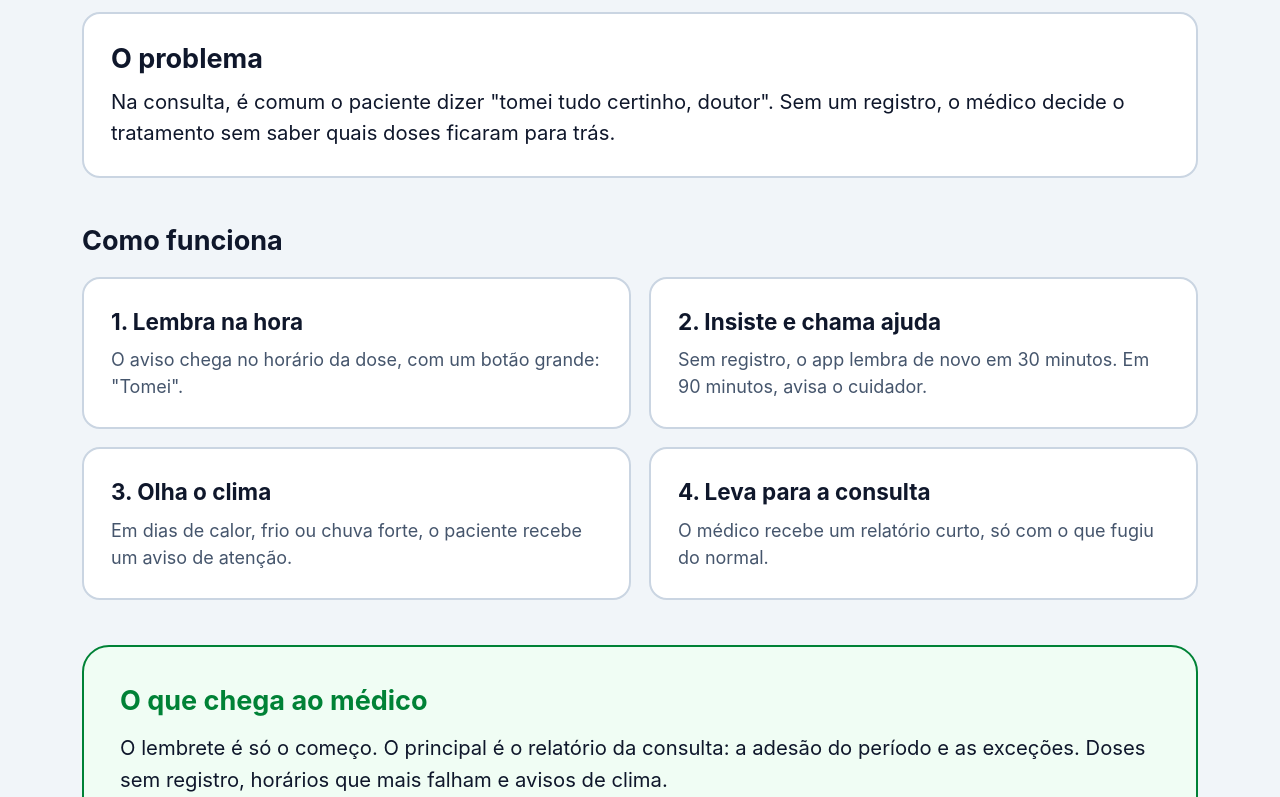
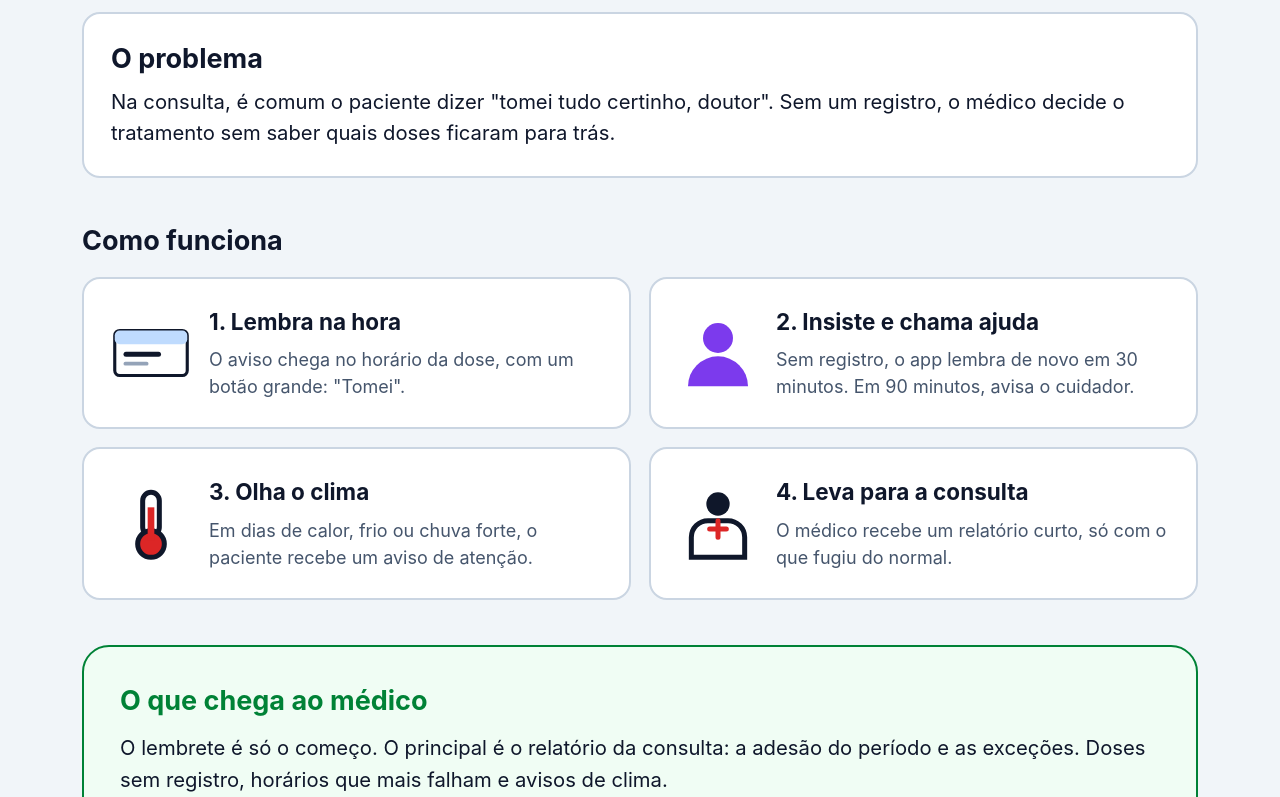
Before and after one commit to KaiqueZiantoni/front-gs2-fiap, a React (Vite) app: page / in a window 1280 px wide. Shown: the part 588-1385 px from the top of the page. Built offline with nearby package versions, Linux system fonts and the light colour scheme.

Commit message:
Adiciona figuras aos passos da pagina inicial

```diff
--- a/src/pages/Home.tsx
+++ b/src/pages/Home.tsx
@@ -1,20 +1,26 @@
 import { Link } from 'react-router-dom'
 import BotaoOuvir from '../components/BotaoOuvir'
+import Figura from '../components/Figura'
+import type { NomeFigura } from '../components/Figura'
 
-const passos = [
+const passos: { titulo: string; texto: string; figura: NomeFigura }[] = [
   {
+    figura: 'caixa',
     titulo: '1. Lembra na hora',
     texto: 'O aviso chega no horário da dose, com um botão grande: "Tomei".',
   },
   {
+    figura: 'pessoa',
     titulo: '2. Insiste e chama ajuda',
     texto: 'Sem registro, o app lembra de novo em 30 minutos. Em 90 minutos, avisa o cuidador.',
   },
   {
+    figura: 'termometro',
     titulo: '3. Olha o clima',
     texto: 'Em dias de calor, frio ou chuva forte, o paciente recebe um aviso de atenção.',
   },
   {
+    figura: 'medico',
     titulo: '4. Leva para a consulta',
     texto: 'O médico recebe um relatório curto, só com o que fugiu do normal.',
   },
@@ -61,9 +67,14 @@ function Home() {
         <h2 className="mb-4 text-2xl font-bold text-slate-900">Como funciona</h2>
         <div className="grid gap-4 sm:grid-cols-2">
           {passos.map((passo) => (
-            <article key={passo.titulo} className="rounded-2xl border-2 border-slate-300 bg-white p-6">
-              <h3 className="text-xl font-bold">{passo.titulo}</h3>
-              <p className="mt-2 text-slate-600">{passo.texto}</p>
+            <article key={passo.titulo} className="flex items-center gap-4 rounded-2xl border-2 border-slate-300 bg-white p-6">
+              <div className="shrink-0">
+                <Figura nome={passo.figura} tamanho={80} />
+              </div>
+              <div>
+                <h3 className="text-xl font-bold">{passo.titulo}</h3>
+                <p className="mt-2 text-slate-600">{passo.texto}</p>
+              </div>
             </article>
           ))}
         </div>
```
